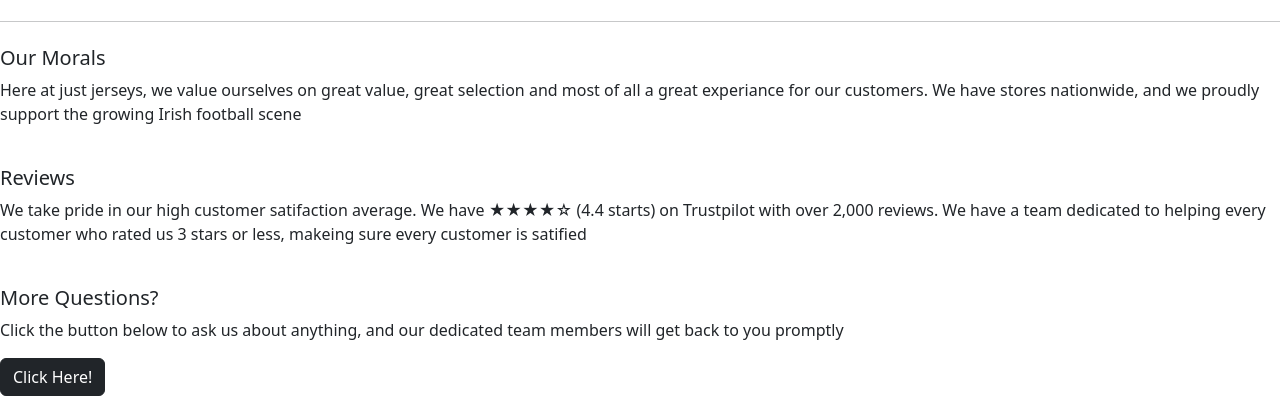
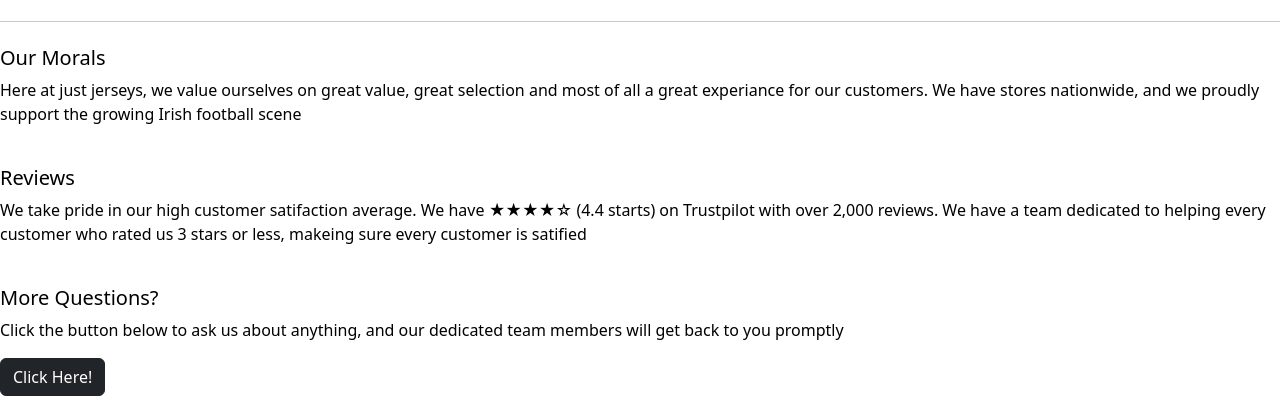
Before and after one commit to Adam-Kelly-05/Just-Jerseys---Web-Design-Project, a plain HTML site: page About.html in a window 1280 px wide. Shown: the part 443-839 px from the top of the page. Drawn offline with nearby package versions, Linux system fonts and the light colour scheme; the site is published under a folder, as on GitHub Pages, so addresses that start at the root find nothing.

Commit message:
Fixed slash before css path

```diff
--- a/About.html
+++ b/About.html
@@ -6,7 +6,7 @@
 		<meta name="viewport" content="width=device-width, initial-scale=1">
 		<title>Just Jerseys</title>
 		<link href="https://cdn.jsdelivr.net/npm/bootstrap@5.3.3/dist/css/bootstrap.min.css" rel="stylesheet" integrity="sha384-QWTKZyjpPEjISv5WaRU9OFeRpok6YctnYmDr5pNlyT2bRjXh0JMhjY6hW+ALEwIH" crossorigin="anonymous">
-		<link rel="stylesheet" href="/css_styles/style.css">
+		<link rel="stylesheet" href="css_styles/style.css">
 	</head>
 
 	<body>
```
Also changed, not shown: Checkout.html (+1 -1 lines), Contact.html (+1 -1 lines), Login.html (+1 -1 lines), Shop.html (+1 -1 lines), UpdateUserDetails.html (+1 -1 lines), index.html (+1 -1 lines).
